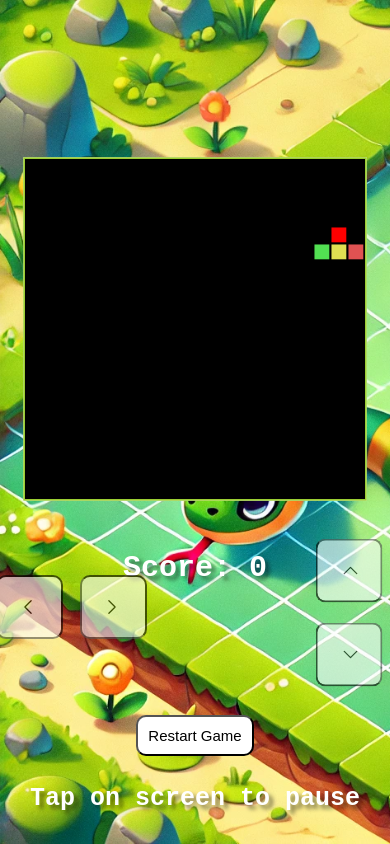
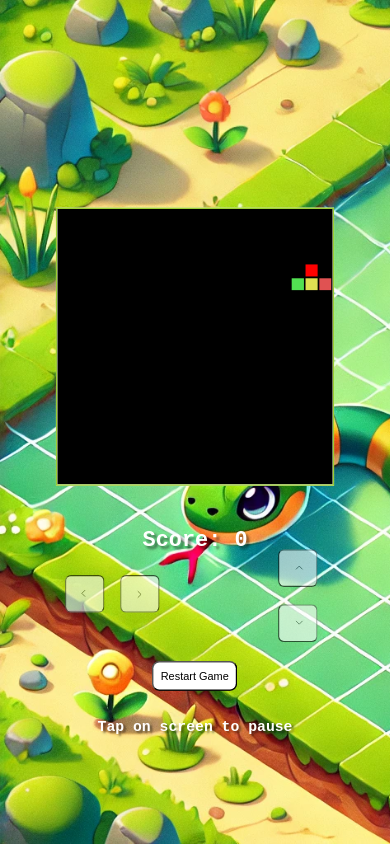
Before and after one commit to Eyesore123/Snake-game-JS-only, a plain HTML site: page index.html in a window 390 px wide. Both pictures are taken after a click on the button "Start Game". Drawn offline with Linux system fonts and the light colour scheme.

Commit message:
improved scaling for extra small mobile devices

```diff
--- a/index.js
+++ b/index.js
@@ -280,7 +280,7 @@ startBtn.addEventListener('click', initGame);
 //Game over effects
 //Go back button above restart button
 //Different difficulty modes
-//Attach mobile buttons to game logic
 // Sound effects?
 // Leaderboard
 // Controller support
+// Button configuration for tablets
--- a/styles.css
+++ b/styles.css
@@ -101,11 +101,11 @@ div {
 
     .controlcontainer {
         position: absolute;
-        bottom: 5vh;
+        bottom: 14vh;
         display: none;
         flex-direction: column;
         width: 200px;
-        height: 380px !important;
+        height: 230px !important;
         transform: rotate(90deg);
         gap: 100px;
     }
@@ -155,6 +155,19 @@ div {
 
     button#restartBtn {
         margin-bottom: 1vh;
+    }
+}
+
+@media screen and (max-width: 400px) {
+    * {
+        scale: 0.9;
+
+        div#controlcontainer.controlcontainer {
+            width: 150px;
+            height: 180px !important;
+            gap: 80px;
+            margin-top: 100px;
+        }
     }
 }
 
```
